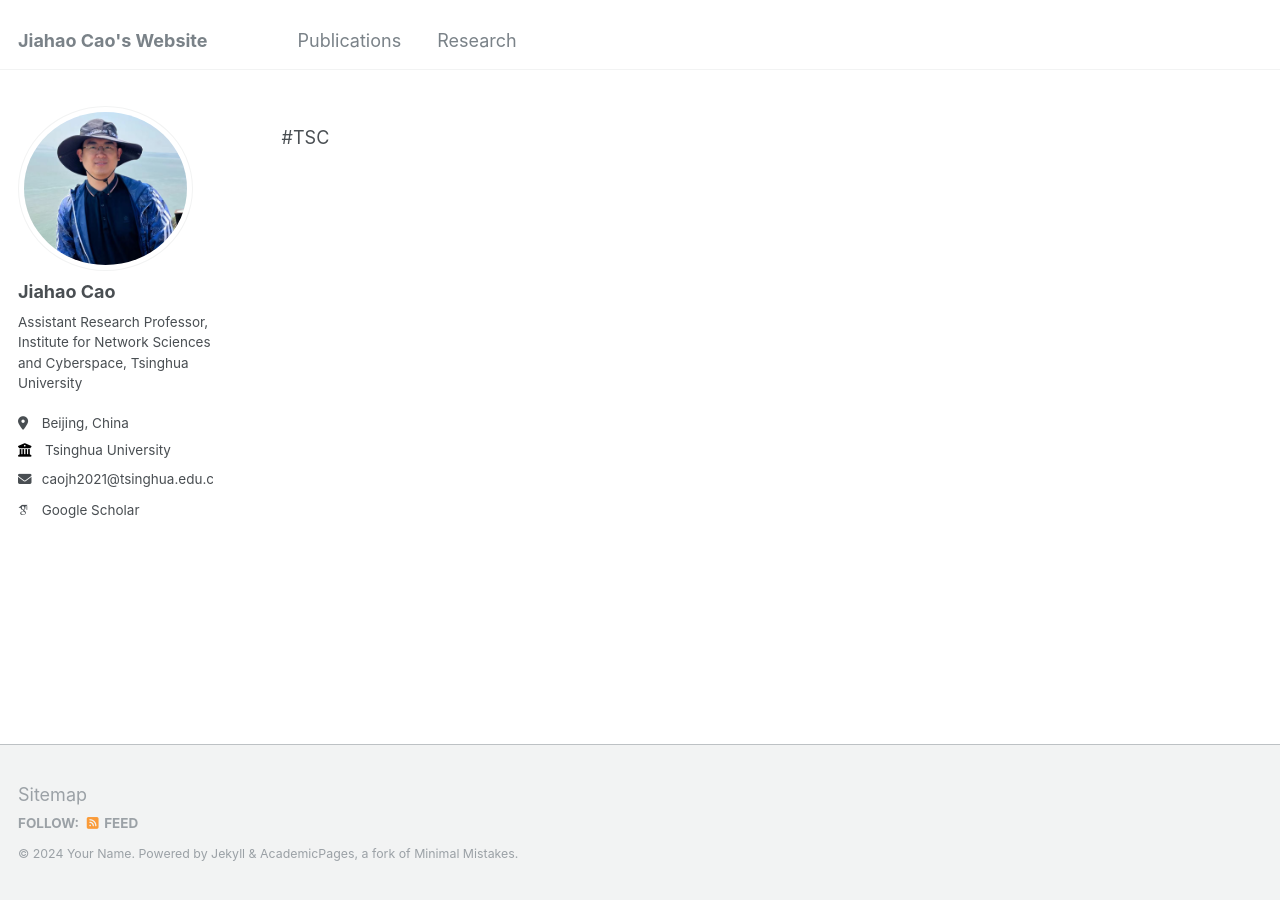
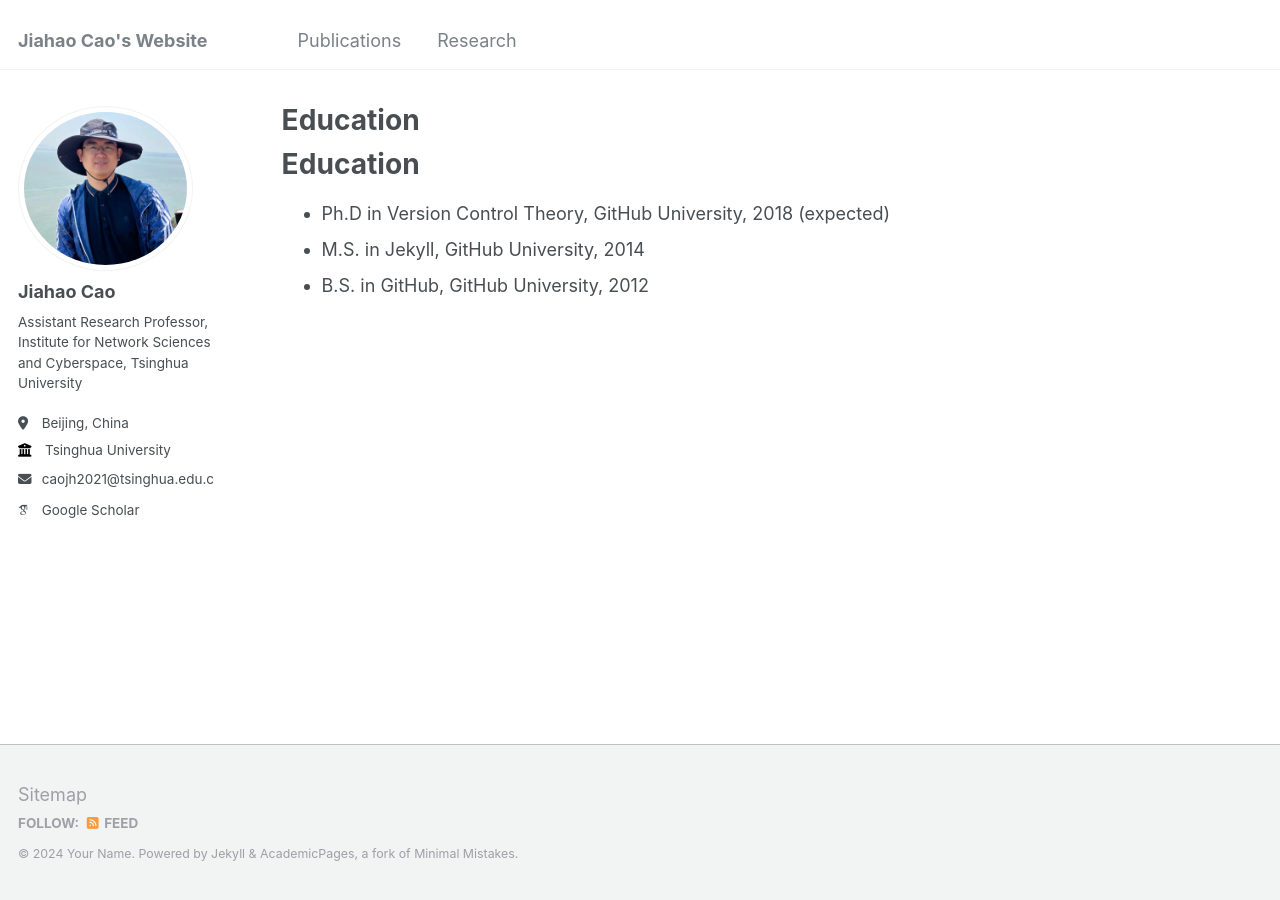
Before and after one commit to caojh15/caojh15.github.io, a Jekyll site: the page built from _pages/research.md, in a window 1280 px wide. Built offline with Jekyll 4.4.1, drawn with Linux system fonts in a browser that asks for light colours; some web fonts are replaced; our own code applies the rules of GitHub Pages for plain Markdown files.

Commit message:
Update research.md

```diff
--- a/_pages/research.md
+++ b/_pages/research.md
@@ -4,4 +4,8 @@ permalink: /research/
 author_profile: true
 ---
 
-#TSC
+Education
+======
+* Ph.D in Version Control Theory, GitHub University, 2018 (expected)
+* M.S. in Jekyll, GitHub University, 2014
+* B.S. in GitHub, GitHub University, 2012
```
